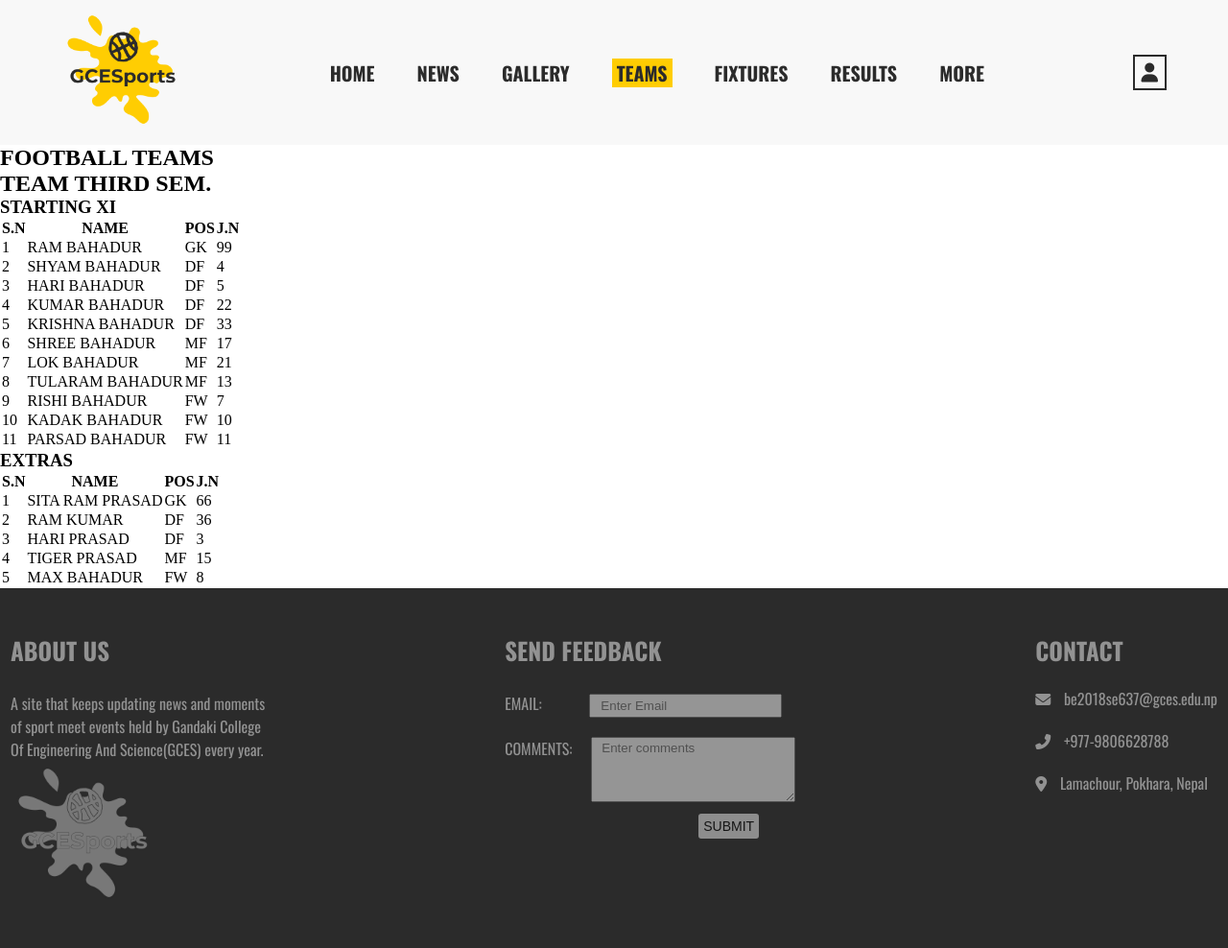
After one commit to bibashmgr/gcesports, a PHP site: page /gcesports/football.php in a window 1280 px wide. The commit adds this page. Shown: the whole page at 96% size. Run offline with PHP 8.4, Linux system fonts and the light colour scheme; some libraries are stand-ins or nearby versions.

Commit message:
Updating repo

```diff
--- /dev/null
+++ b/football.php
@@ -0,0 +1,172 @@
+<?php
+
+    session_start();
+
+    include('./path.php');
+
+?>
+
+<!DOCTYPE html>
+<html lang="en">
+<head>
+    <!-- meta tags -->
+    <meta charset="UTF-8" />
+    <meta http-equiv="X-UA-Compatible" content="IE=edge" />
+    <meta name="viewport" content="width=device-width, initial-scale=1.0" />
+    <meta name="description" content="GCESports" />
+
+    <title>Teams>>Football</title>
+
+    <!-- custom styling -->
+    <link rel="stylesheet" href="./src/style/teams.css?v=<?php echo time(); ?>" />
+    <link rel="stylesheet" href="./src/style/header.css?v=<?php echo time(); ?>" />
+    <link rel="stylesheet" href="./src/style/footer.css?v=<?php echo time(); ?>" />
+
+    <!-- goggle fonts -->
+    <link rel="preconnect" href="https://fonts.gstatic.com">
+    <link href="https://fonts.googleapis.com/css2?family=Oswald:wght@200;300;400;500;600;700&display=swap" rel="stylesheet">
+    <link href="https://fonts.googleapis.com/css2?family=Open+Sans&display=swap" rel="stylesheet">
+</head>
+<body>
+
+    <!-- header: nav-bar -->
+
+    <?php include(ROOT_PATH . '/main/includes/header.php'); ?>
+
+    <!-- section: -->
+
+    <section>
+        <h1>FOOTBALL TEAMS</h1>
+        <h2>TEAM THIRD SEM.</h2>
+        <h3>STARTING XI</h3>
+            <table>
+                <thead>
+                    <th>S.N</th>
+                    <th>NAME</th>
+                    <th>POS</th>
+                    <th>J.N</th>
+                </thead>
+                <tbody>
+                    <tr>
+                        <td>1</td>
+                        <td>RAM BAHADUR</td>
+                        <td>GK</td>
+                        <td>99</td>
+                    </tr>
+                    <tr>
+                        <td>2</td>
+                        <td>SHYAM BAHADUR</td>
+                        <td>DF</td>
+                        <td>4</td>
+                    </tr>
+                    <tr>
+                        <td>3</td>
+                        <td>HARI BAHADUR</td>
+                        <td>DF</td>
+                        <td>5</td>
+                    </tr>
+                    <tr>
+                        <td>4</td>
+                        <td>KUMAR BAHADUR</td>
+                        <td>DF</td>
+                        <td>22</td>
+                    </tr>
+                    <tr>
+                        <td>5</td>
+                        <td>KRISHNA BAHADUR</td>
+                        <td>DF</td>
+                        <td>33</td>
+                    </tr>
+                    <tr>
+                        <td>6</td>
+                        <td>SHREE BAHADUR</td>
+                        <td>MF</td>
+                        <td>17</td>
+                    </tr>
+                    <tr>
+                        <td>7</td>
+                        <td>LOK BAHADUR</td>
+                        <td>MF</td>
+                        <td>21</td>
+                    </tr>
+                    <tr>
+                        <td>8</td>
+                        <td>TULARAM BAHADUR</td>
+                        <td>MF</td>
+                        <td>13</td>
+                    </tr>
+                    <tr>
+                        <td>9</td>
+                        <td>RISHI BAHADUR</td>
+                        <td>FW</td>
+                        <td>7</td>
+                    </tr>
+                    <tr>
+                        <td>10</td>
+                        <td>KADAK BAHADUR</td>
+                        <td>FW</td>
+                        <td>10</td>
+                    </tr>
+                    <tr>
+                        <td>11</td>
+                        <td>PARSAD BAHADUR</td>
+                        <td>FW</td>
+                        <td>11</td>
+                    </tr>
+                </tbody>
+            </table>
+        <h3>EXTRAS</h3>
+            <table>
+                <thead>
+                    <th>S.N</th>
+                    <th>NAME</th>
+                    <th>POS</th>
+                    <th>J.N</th>
+                </thead>
+                <tbody>
+                    <tr>
+                        <td>1</td>
+                        <td>SITA RAM PRASAD</td>
+                        <td>GK</td>
+                        <td>66</td>
+                    </tr>
+                    <tr>
+                        <td>2</td>
+                        <td>RAM KUMAR</td>
+                        <td>DF</td>
+                        <td>36</td>
+                    </tr>
+                    <tr>
+                        <td>3</td>
+                        <td>HARI PRASAD</td>
+                        <td>DF</td>
+                        <td>3</td>
+                    </tr>
+                    <tr>
+                        <td>4</td>
+                        <td>TIGER PRASAD</td>
+                        <td>MF</td>
+                        <td>15</td>
+                    </tr>
+                    <tr>
+                        <td>5</td>
+                        <td>MAX BAHADUR</td>
+                        <td>FW</td>
+                        <td>8</td>
+                    </tr>
+                </tbody>
+            </table>
+    </section>
+
+    <!-- footer: about-us, send-feedback and contact-us -->
+
+    <?php include(ROOT_PATH . '/main/includes/footer.php') ?>
+
+    <!-- custom scripting -->
+    <script src="./src/script/teams.js"></script>
+
+    <!-- font-awesome -->
+    <script src="https://kit.fontawesome.com/d3be705053.js" crossorigin="anonymous"></script>
+
+</body>
+</html>
--- a/src/style/teams.css
+++ b/src/style/teams.css
@@ -23,7 +23,7 @@ nav li:nth-child(4) a {
     justify-content: center;
     align-items: center;
     transform: translateX(-1%);
-    margin-top: 60px;
+    margin-top: 40px;
 }
 
 .sports-list {
@@ -34,6 +34,7 @@ nav li:nth-child(4) a {
     grid-column-gap: 50px;
     justify-content: center;
     align-items: center;
+    transform: translateX(-1%);
     margin-bottom: 100px;
 }
 
--- a/teams.php
+++ b/teams.php
@@ -37,7 +37,7 @@
 
     <h1 class="section-heading">TEAMS</h1>
     <section class="sports-list">
-        <a href="#" class="sports-item">
+        <a href="./football.php" class="sports-item">
             <div class="item-image">
                 <img src="./media/teams/football.png" alt="football">
             </div>
```
Also changed, not shown: src/style/gallery.css (+9 -4 lines), src/style/news.css (+8 -5 lines).
